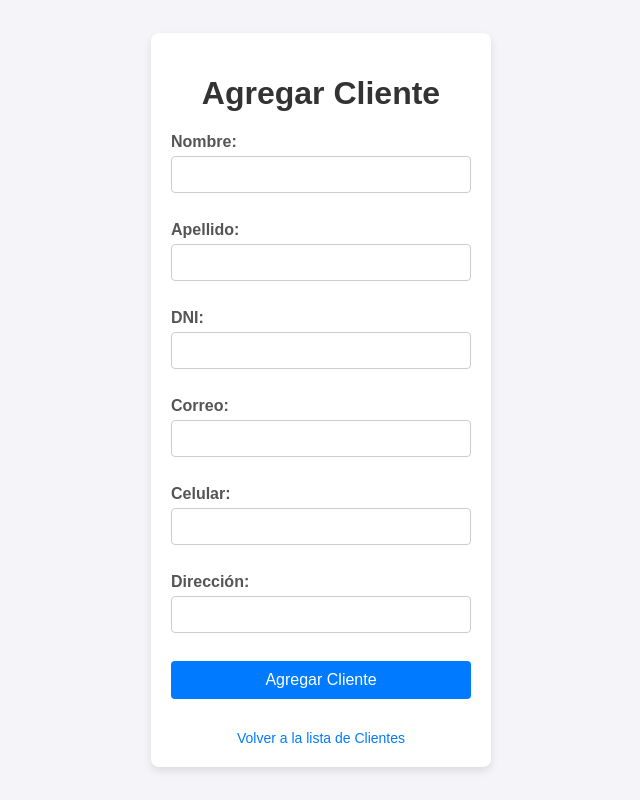
After one commit to JoacoGE/Proyecto-IngDatos, a Python web app: template templates/agregar_clientes.html in a window 1280 px wide. The commit adds this page. Shown: the whole page, without its empty margins (319-959 px from the left). Run offline with Jinja, Linux system fonts and the light colour scheme; the template is opened without the code that fills it, so the values that code supplies are empty.

Commit message:
dnovo
pspspsps

```diff
--- a/static/page.html
+++ b/static/page.html
@@ -1 +1 @@
-<b>This is a static html page!</b>
+s<b>This is a static html page!</b>
--- /dev/null
+++ b/static/stylesAgregar.css
@@ -0,0 +1,72 @@
+/* stylesAgregarCliente.css */
+body {
+    font-family: Arial, sans-serif;
+    background-color: #f4f4f9;
+    margin: 0;
+    padding: 0;
+    display: flex;
+    justify-content: center;
+    align-items: center;
+    height: 100vh;
+}
+
+.container {
+    background-color: #ffffff;
+    padding: 20px;
+    border-radius: 8px;
+    box-shadow: 0 4px 8px rgba(0, 0, 0, 0.1);
+    width: 300px;
+}
+
+h1 {
+    text-align: center;
+    color: #333;
+}
+
+label {
+    font-weight: bold;
+    margin-bottom: 5px;
+    display: block;
+    color: #555;
+}
+
+input[type="text"], input[type="email"], button {
+    width: 100%;
+    padding: 10px;
+    margin-bottom: 10px;
+    border: 1px solid #ccc;
+    border-radius: 4px;
+    box-sizing: border-box;
+}
+
+input[type="text"]:focus, input[type="email"]:focus, button:focus {
+    outline: none;
+    border-color: #007BFF;
+}
+
+button {
+    background-color: #007BFF;
+    color: white;
+    font-size: 16px;
+    cursor: pointer;
+    border: none;
+}
+
+button:hover {
+    background-color: #0056b3;
+}
+
+.back-button {
+    margin-top: 20px;
+    text-align: center;
+}
+
+.back-button a {
+    color: #007BFF;
+    text-decoration: none;
+    font-size: 14px;
+}
+
+.back-button a:hover {
+    text-decoration: underline;
+}
--- /dev/null
+++ b/templates/agregar_clientes.html
@@ -0,0 +1,39 @@
+<!DOCTYPE html>
+<html lang="es">
+<head>
+    <meta charset="UTF-8">
+    <title>Agregar Cliente</title>
+    <link rel="stylesheet" href="{{ url_for('static', filename='stylesAgregar.css') }}">
+</head>
+<body>
+    <div class="container">
+        <h1>Agregar Cliente</h1>
+
+        <form action="/agregar_cliente" method="POST">
+            <label for="nombre">Nombre:</label>
+            <input type="text" id="nombre" name="nombre" required><br><br>
+
+            <label for="apellido">Apellido:</label>
+            <input type="text" id="apellido" name="apellido" required><br><br>
+
+            <label for="dni">DNI:</label>
+            <input type="text" id="dni" name="dni" required><br><br>
+
+            <label for="correo">Correo:</label>
+            <input type="email" id="correo" name="correo" required><br><br>
+
+            <label for="celular">Celular:</label>
+            <input type="text" id="celular" name="celular" required><br><br>
+
+            <label for="direccion">Dirección:</label>
+            <input type="text" id="direccion" name="direccion" required><br><br>
+
+            <button type="submit">Agregar Cliente</button>
+        </form>
+
+        <div class="back-button">
+            <a href="/clientes">Volver a la lista de Clientes</a>
+        </div>
+    </div>
+</body>
+</html>
```
Also changed, not shown: app.py (+34 -18 lines), configs/database.py (+16 -1 lines), static/stylesEliminar.css (added, +85 -0 lines), static/stylesModificar.css (added, +115 -0 lines), templates/clientes.html (+1 -47 lines), templates/eliminar_clientes.html (added, +30 -0 lines), templates/modificar_clientes.html (added, +33 -0 lines).
